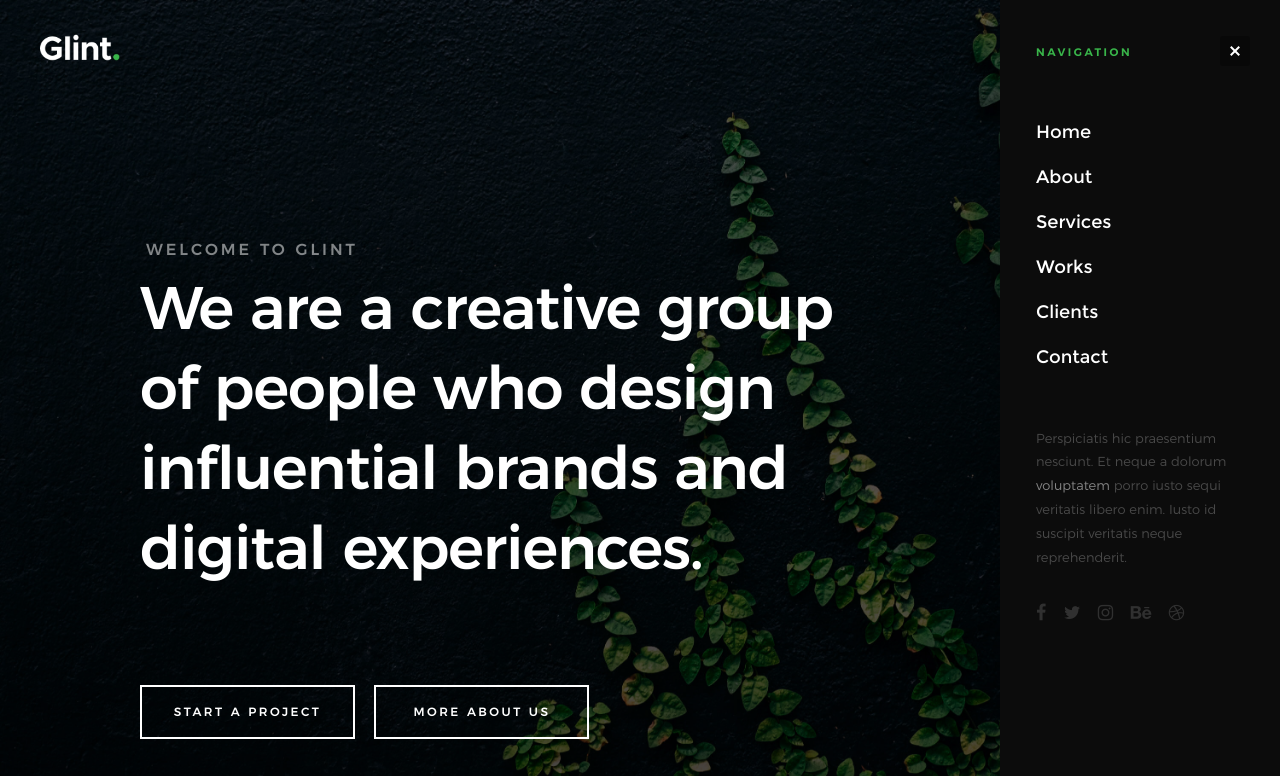
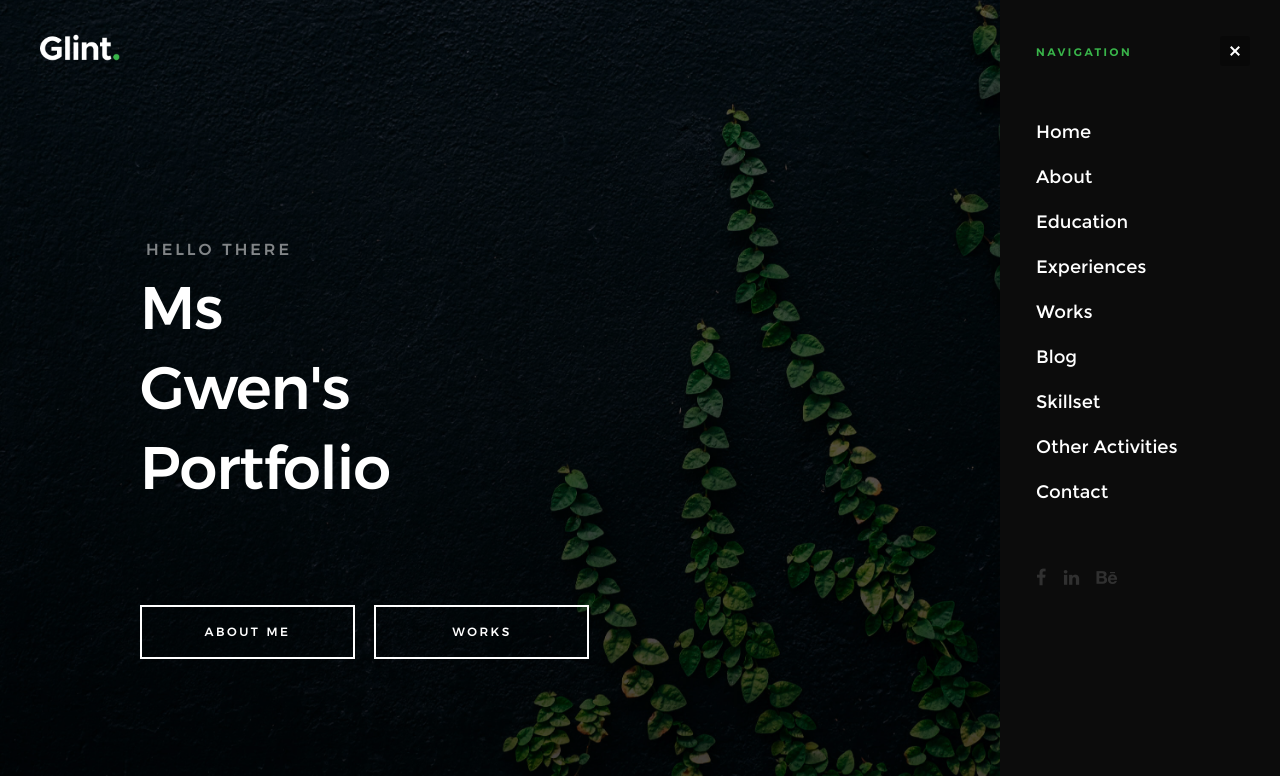
Before and after one commit to gwentxy/gwentxy.github.io, a plain HTML site: page index.html in a window 1280 px wide. Both pictures are taken after a click on the link "MENU". Shown: the top 776 px of the page. Drawn offline with Linux system fonts and the light colour scheme; files whose address does not match are found by name.

Commit message:
Update index.html

```diff
--- a/index.html
+++ b/index.html
@@ -10,9 +10,9 @@
     <!--- basic page needs
     ================================================== -->
     <meta charset="utf-8">
-    <title>Glint</title>
-    <meta name="description" content="">
-    <meta name="author" content="">
+    <title>Gwen.</title>
+    <meta name="description" content="Portfolio">
+    <meta name="author" content="Gwen Tan">
 
     <!-- mobile specific metas
     ================================================== -->
@@ -58,29 +58,26 @@
                 <ul class="header-nav__list">
                     <li class="current"><a class="smoothscroll"  href="#home" title="home">Home</a></li>
                     <li><a class="smoothscroll"  href="#about" title="about">About</a></li>
-                    <li><a class="smoothscroll"  href="#services" title="services">Services</a></li>
+                    <li><a class="smoothscroll"  href="#education" title="about">Education</a></li>
+                    <li><a class="smoothscroll"  href="#experiences" title="services">Experiences</a></li>
                     <li><a class="smoothscroll"  href="#works" title="works">Works</a></li>
-                    <li><a class="smoothscroll"  href="#clients" title="clients">Clients</a></li>
+                    <li><a class="smoothscroll"  href="#blog" title="clients">Blog</a></li>
+                    <li><a class="smoothscroll"  href="#blog" title="skillset">Skillset</a></li>
+                    <li><a class="smoothscroll"  href="#blog" title="other-activities">Other Activities</a></li>
                     <li><a class="smoothscroll"  href="#contact" title="contact">Contact</a></li>
                 </ul>
 
-                <p>Perspiciatis hic praesentium nesciunt. Et neque a dolorum <a href='#0'>voluptatem</a> porro iusto sequi veritatis libero enim. Iusto id suscipit veritatis neque reprehenderit.</p>
+               <!-- <p>Perspiciatis hic praesentium nesciunt. Et neque a dolorum <a href='#0'>voluptatem</a> porro iusto sequi veritatis libero enim. Iusto id suscipit veritatis neque reprehenderit.</p>-->
 
                 <ul class="header-nav__social">
                     <li>
                         <a href="#"><i class="fa fa-facebook"></i></a>
                     </li>
                     <li>
-                        <a href="#"><i class="fa fa-twitter"></i></a>
-                    </li>
-                    <li>
-                        <a href="#"><i class="fa fa-instagram"></i></a>
+                        <a href="#"><i class="fa fa-linkedin"></i></a>
                     </li>
                     <li>
                         <a href="#"><i class="fa fa-behance"></i></a>
-                    </li>
-                    <li>
-                        <a href="#"><i class="fa fa-dribbble"></i></a>
                     </li>
                 </ul>
 
@@ -107,21 +104,20 @@
 
             <div class="row home-content__main">
 
-                <h3>Welcome to Glint</h3>
+                <h3>Hello There</h3>
 
                 <h1>
-                    We are a creative group <br>
-                    of people who design <br>
-                    influential brands and <br>
-                    digital experiences.
+                    Ms <br>
+                    Gwen's <br>
+                    Portfolio
                 </h1>
 
                 <div class="home-content__buttons">
-                    <a href="#contact" class="smoothscroll btn btn--stroke">
-                        Start a Project
+                    <a href="#about" class="smoothscroll btn btn--stroke">
+                        About me
                     </a>
-                    <a href="#about" class="smoothscroll btn btn--stroke">
-                        More About Us
+                    <a href="#works" class="smoothscroll btn btn--stroke">
+                        Works
                     </a>
                 </div>
 
```
